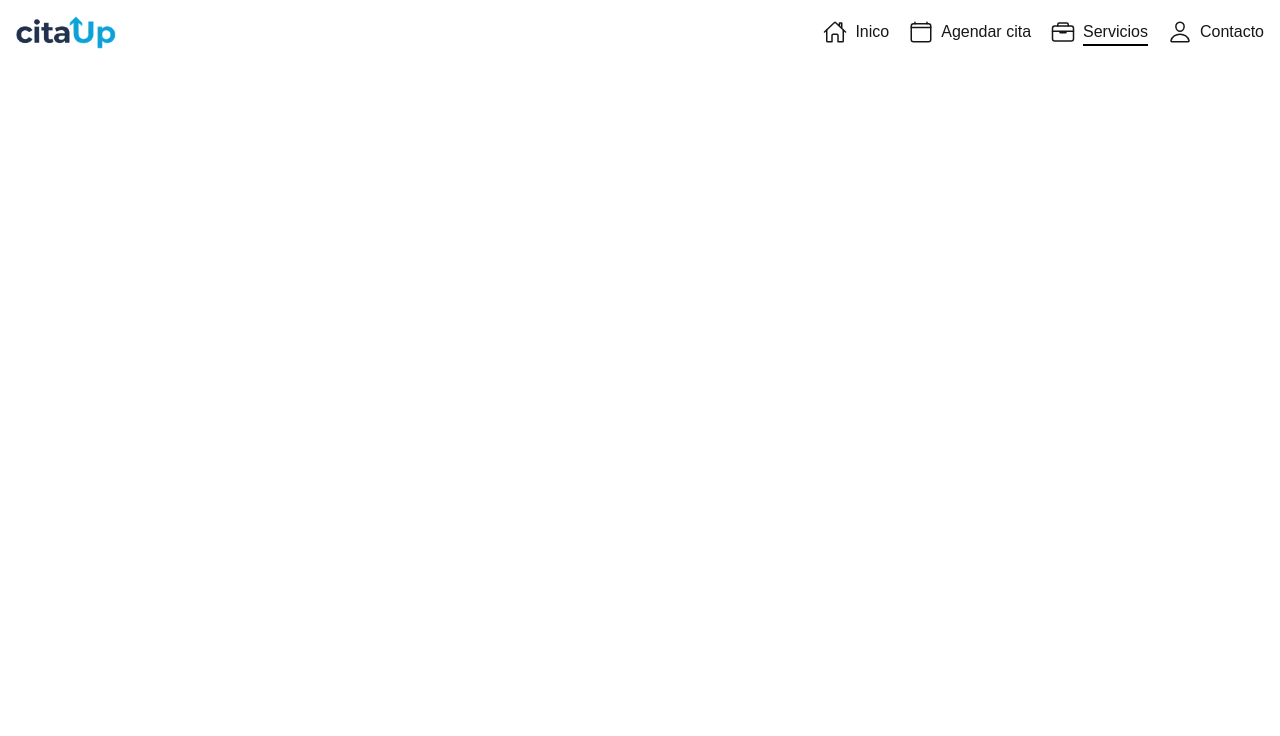
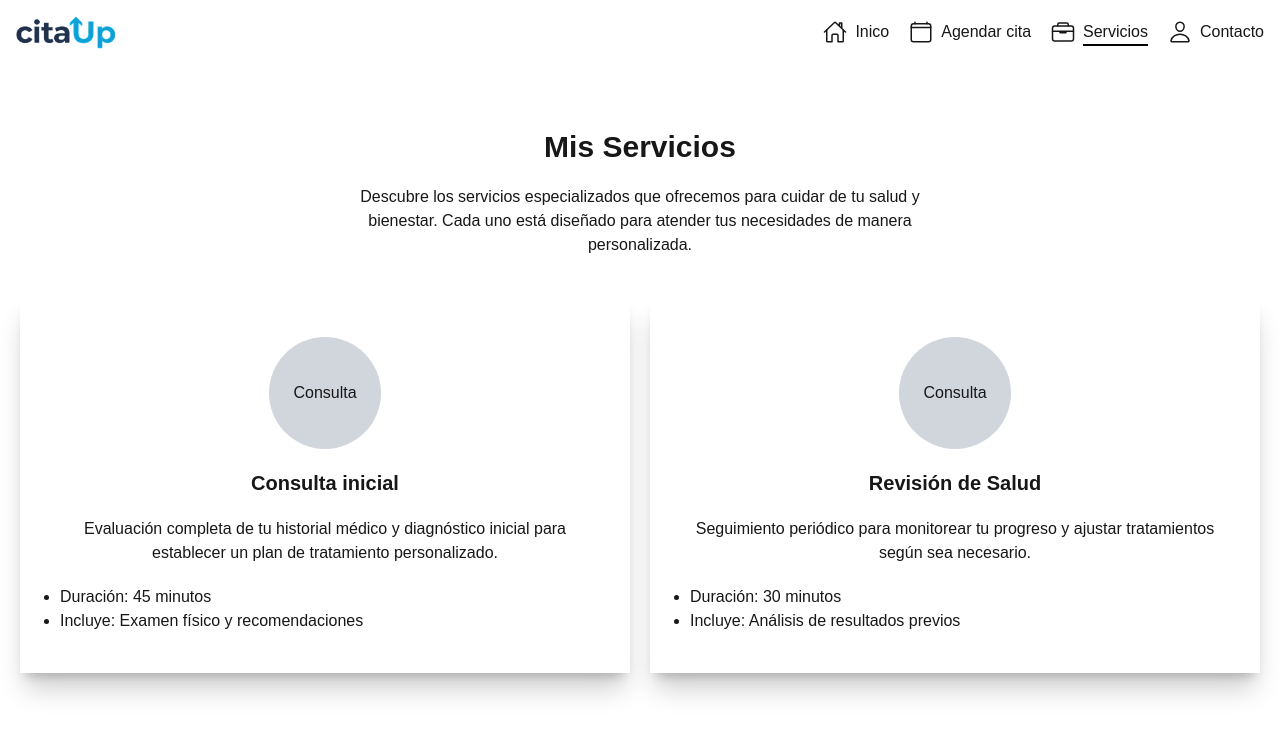
Before and after one commit to JafetCid/citaUp, a Next.js app: page /services-doc in a window 1280 px wide. Shown: the top 736 px of the page. Built offline with nearby package versions, Linux system fonts and the light colour scheme.

Commit message:
sidebar and services-doc

```diff
--- a/src/app/appointments/page.tsx
+++ b/src/app/appointments/page.tsx
@@ -2,14 +2,8 @@ import React from 'react'
 
 export default function page() {
     return (
-        <div className="py-16">
-            <h1 className="mb-5 text-3xl font-bold text-center">Mis Servicios</h1>
-            <div className="flex justify-center">
-                <p className="w-xl text-center">
-                    Descubre los servicios especializados que ofrecemos para cuidar de tu salud y bienestar.
-                    Cada uno está diseñado para atender tus necesidades de manera personalizada.
-                </p>
-            </div>
-        </div>
+       <div>
+
+       </div>
     )
 }
--- a/src/app/services-doc/page.tsx
+++ b/src/app/services-doc/page.tsx
@@ -1,9 +1,30 @@
+import Card from '@/components/Card'
 import React from 'react'
 
 export default function page() {
   return (
-    <div>
-
+    <div className="py-16 px-5">
+      <h1 className="mb-5 text-3xl font-bold text-center">Mis Servicios</h1>
+      <div className="flex justify-center mb-10">
+        <p className="w-xl text-center">
+          Descubre los servicios especializados que ofrecemos para cuidar de tu salud y bienestar.
+          Cada uno está diseñado para atender tus necesidades de manera personalizada.
+        </p>
+      </div>
+      <div className="grid gap-5 grid-cols-1 md:grid-cols-2">
+        <Card
+          title="Consulta inicial"
+          contenido="Evaluación completa de tu historial médico y diagnóstico inicial para establecer un plan de tratamiento personalizado."
+          duracion="45 minutos"
+          incluye="Examen físico y recomendaciones"
+        />
+        <Card
+          title="Revisión de Salud"
+          contenido="Seguimiento periódico para monitorear tu progreso y ajustar tratamientos según sea necesario."
+          duracion="30 minutos"
+          incluye="Análisis de resultados previos"
+        />
+      </div>
     </div>
   )
 }
--- /dev/null
+++ b/src/components/Card.tsx
@@ -0,0 +1,18 @@
+import { PropsCard } from '@/types/Card/card'
+import React from 'react'
+
+export default function Card({ title, contenido, duracion, incluye }:PropsCard) {
+    return (
+        <div className="flex flex-col justify-center items-center p-10 gap-5 shadow-xl/20 cursor-pointer hover:-translate-y-1 hover:transition-all hover:duration-300">
+            <div className="flex h-28 w-28 items-center justify-center bg-gray-300 rounded-full">Consulta</div>
+            <h2 className="text-xl font-bold">{title}</h2>
+            <p className="text-center">{contenido}</p>
+            <div className="flex justify-start w-full">
+                <ul className="list-disc">
+                    <li>Duración: {duracion}</li>
+                    <li>Incluye: {incluye}</li>
+                </ul>
+            </div>
+        </div>
+    )
+}
--- a/src/components/Navbar.tsx
+++ b/src/components/Navbar.tsx
@@ -7,7 +7,7 @@ import Link from "next/link";
 import { motion } from "framer-motion";
 import { usePathname } from "next/navigation";
 import { IoCalendarClearOutline, IoHomeOutline, IoBriefcaseOutline, IoPersonOutline } from "react-icons/io5";
-import { Links } from '@/types/navbar';
+import { Links } from '@/types/Navbar/navbar';
 import { FaBars } from 'react-icons/fa';
 
 export default function Navbar() {
--- a/src/components/Sidebar.tsx
+++ b/src/components/Sidebar.tsx
@@ -7,7 +7,7 @@ import Link from "next/link";
 import { motion } from "framer-motion";
 import { usePathname } from "next/navigation";
 import { IoCalendarClearOutline, IoHomeOutline, IoBriefcaseOutline, IoPersonOutline } from "react-icons/io5";
-import { Links } from '@/types/navbar';
+import { Links } from '@/types/Navbar/navbar';
 
 export default function Sidebar() {
 
--- a/src/css/globals.css
+++ b/src/css/globals.css
@@ -3,6 +3,10 @@
 :root {
   --background: #ffffff;
   --foreground: #171717;
+}
+
+html {
+  scroll-behavior: smooth;
 }
 
 /* @theme inline {
@@ -24,74 +28,3 @@ body {
   color: var(--foreground);
   font-family: Arial, Helvetica, sans-serif;
 }
-
-/* --- Home page styles --- */
-.home-root {
-  min-height: 100vh;
-  display: flex;
-  flex-direction: column;
-}
-
-.nav {
-  display: flex;
-  justify-content: space-between;
-  align-items: center;
-  padding: 1rem 2rem;
-  background: linear-gradient(90deg, rgba(255,255,255,0.06), rgba(255,255,255,0));
-  border-bottom: 1px solid rgba(0,0,0,0.04);
-}
-
-.logo {
-  font-weight: 700;
-  font-size: 1.25rem;
-  letter-spacing: 0.6px;
-}
-
-.nav-actions .btn { margin-left: 0.6rem; }
-
-.hero {
-  display: flex;
-  gap: 2rem;
-  padding: 4rem 2rem;
-  align-items: center;
-  justify-content: center;
-  background: linear-gradient(135deg, #FFDEE9 0%, #B5FFFC 100%);
-  color: #111;
-}
-
-.hero-content { max-width: 640px; }
-.hero-title { font-size: 2.25rem; margin: 0 0 0.75rem; }
-.hero-sub { margin: 0 0 1.25rem; opacity: 0.95; }
-.hero-ctas { display:flex; gap:0.75rem; }
-
-.hero-visual { width: 300px; display:flex; justify-content:center; }
-.card.sample { width: 240px; height: 140px; background: white; border-radius: 14px; box-shadow: 0 8px 30px rgba(0,0,0,0.12); padding: 1rem; display:flex; gap:0.75rem; align-items:center; }
-.avatar { width:56px; height:56px; border-radius:50%; background:linear-gradient(135deg,#ff9a9e,#fad0c4); box-shadow:0 4px 12px rgba(0,0,0,0.08); }
-.meta .name { font-weight:700; }
-.meta .tag { font-size:0.85rem; color: #666; }
-
-.features { padding: 3rem 2rem; }
-.section-title { text-align:center; margin-bottom:1rem; font-size:1.5rem; }
-.feature-grid { display:grid; grid-template-columns: repeat(3,1fr); gap:1rem; max-width:1000px; margin:0 auto; }
-.feature { background: linear-gradient(180deg,#fff,#fafafa); padding:1.25rem; border-radius:10px; box-shadow:0 6px 18px rgba(0,0,0,0.06); }
-
-.signup { padding: 2.5rem 2rem; display:flex; justify-content:center; }
-.signup-card { max-width:520px; width:100%; background: linear-gradient(180deg,#fff,#f7fbff); padding:1.25rem; border-radius:12px; box-shadow:0 10px 30px rgba(10,10,20,0.06); text-align:center }
-.signup-form { display:flex; gap:0.5rem; margin-top:1rem; justify-content:center; }
-.signup-form input { padding:0.6rem 0.75rem; border-radius:8px; border:1px solid #e6e6e6; }
-
-.site-footer { padding:1.25rem 2rem; display:flex; justify-content:space-between; align-items:center; font-size:0.9rem; color: #444; border-top:1px solid rgba(0,0,0,0.04); }
-.small { opacity:0.7 }
-
-/* Buttons */
-.btn { display:inline-block; padding:0.5rem 0.9rem; border-radius:8px; text-decoration:none; border:1px solid transparent; background:transparent; color:inherit; cursor:pointer; }
-.btn.primary { background: #ff416c; background: linear-gradient(90deg,#ff416c,#ff4b2b); color: #fff; box-shadow: 0 8px 20px rgba(255,65,108,0.18); }
-.btn.ghost { background: rgba(255,255,255,0.6); border:1px solid rgba(0,0,0,0.06); }
-
-/* Responsive */
-@media (max-width: 860px) {
-  .hero { flex-direction: column; padding: 3rem 1rem; }
-  .feature-grid { grid-template-columns: 1fr; }
-  .nav { padding: 0.8rem 1rem; }
-  .hero-title { font-size: 1.6rem; }
-}
--- /dev/null
+++ b/src/types/Card/card.ts
@@ -0,0 +1,6 @@
+export interface PropsCard {
+    title: string;
+    contenido: string;
+    duracion: string;
+    incluye: string;
+}
```
Also changed, not shown: src/types/Navbar/navbar.ts (renamed from src/types/navbar.ts).
